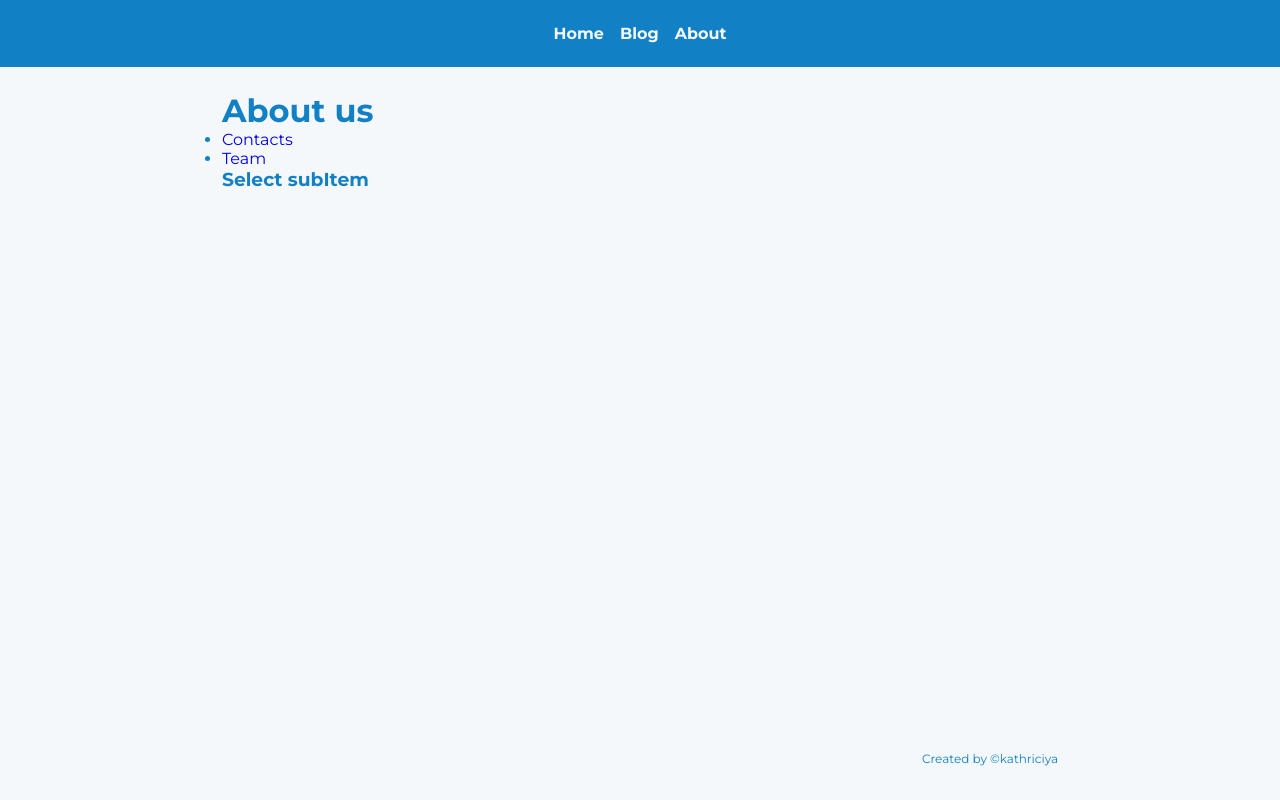
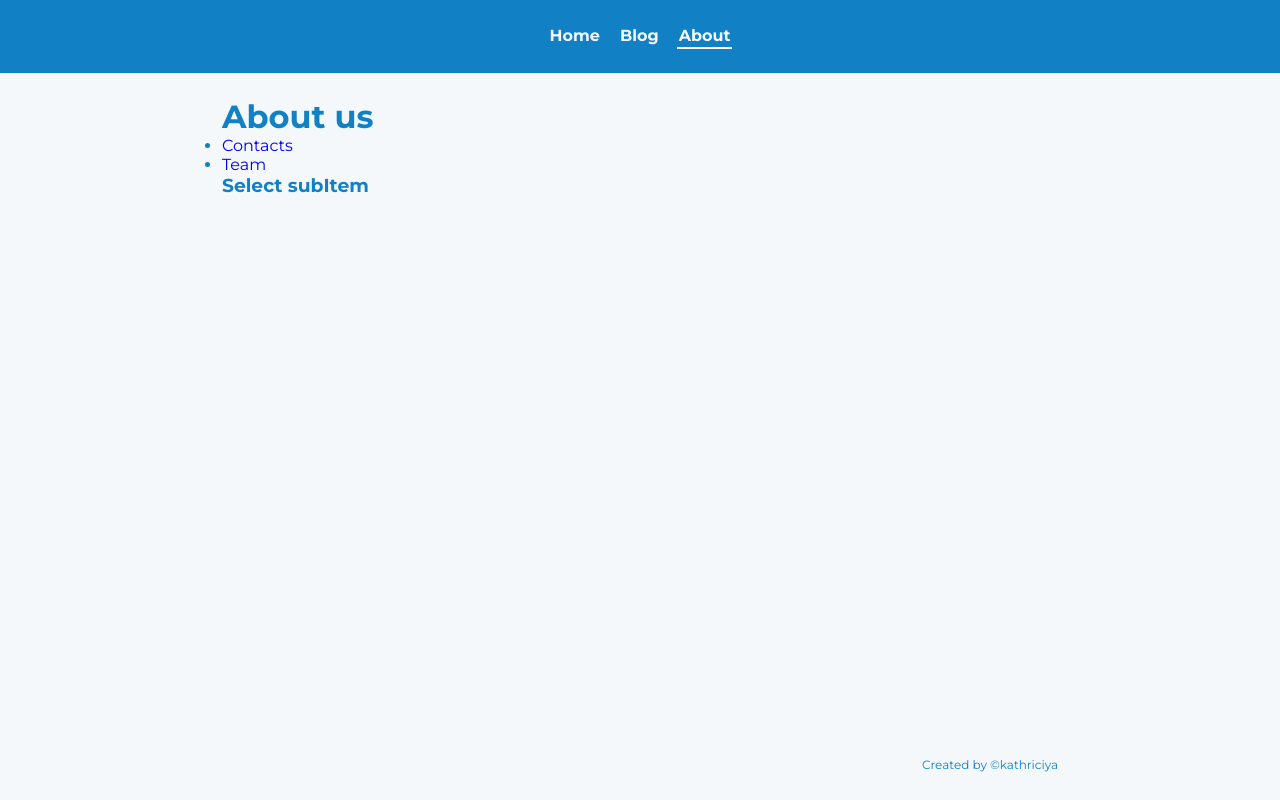
Before and after one commit to kathriciya/project-next, a Next.js app: page /about in a window 1280 px wide. Built offline with nearby package versions, Linux system fonts and the light colour scheme.

Commit message:
create Navigation, add style active link

```diff
--- a/app/globals.css
+++ b/app/globals.css
@@ -36,7 +36,7 @@ a {
 
 a:hover,
 a:active {
-  text-decoration: underline;
+  opacity: 0.8;
 }
 
 .container {
--- a/components/Header/Header.tsx
+++ b/components/Header/Header.tsx
@@ -1,18 +1,16 @@
-import Link from 'next/link';
+import Navigation from '../Navigation/Navigation';
 import cls from './header.module.css';
+
+const navItems = [
+  { label: 'Home', href: '/' },
+  { label: 'Blog', href: '/blog' },
+  { label: 'About', href: '/about' },
+];
 
 const Header = () => {
   return (
     <header className={cls.header}>
-      <Link className={cls.link} href="/">
-        Home
-      </Link>
-      <Link className={cls.link} href="/blog">
-        Blog
-      </Link>
-      <Link className={cls.link} href="/about">
-        About
-      </Link>
+      <Navigation navLinks={navItems} />
     </header>
   );
 };
--- a/components/Header/header.module.css
+++ b/components/Header/header.module.css
@@ -4,13 +4,3 @@
   display: flex;
   justify-content: center;
 }
-
-.link {
-  color: var(--accent-color);
-  margin-right: 1rem;
-  font-weight: bold;
-}
-
-.link:last-child {
-  margin-right: 0;
-}
--- /dev/null
+++ b/components/Navigation/Navigation.tsx
@@ -0,0 +1,35 @@
+'use client';
+import Link from 'next/link';
+import { usePathname } from 'next/navigation';
+import cls from './navigation.module.css';
+
+type NavLink = {
+  label: string;
+  href: string;
+};
+
+type NavLinkProps = {
+  navLinks: NavLink[];
+};
+
+const Navigation = ({ navLinks }: NavLinkProps) => {
+  const pathname = usePathname();
+  return (
+    <>
+      {navLinks.map((link) => {
+        const isActive = pathname === link.href;
+        return (
+          <Link
+            key={link.label}
+            href={link.href}
+            className={isActive ? `${cls.link} ${cls.linkActive}` : cls.link}
+          >
+            {link.label}
+          </Link>
+        );
+      })}
+    </>
+  );
+};
+
+export default Navigation;
--- /dev/null
+++ b/components/Navigation/navigation.module.css
@@ -0,0 +1,14 @@
+.link {
+  color: var(--accent-color);
+  margin-right: 1rem;
+  font-weight: bold;
+  padding: 2px;
+}
+
+.linkActive {
+  border-bottom: 2px solid var(--accent-color);
+}
+
+.link:last-child {
+  margin-right: 0;
+}
```
